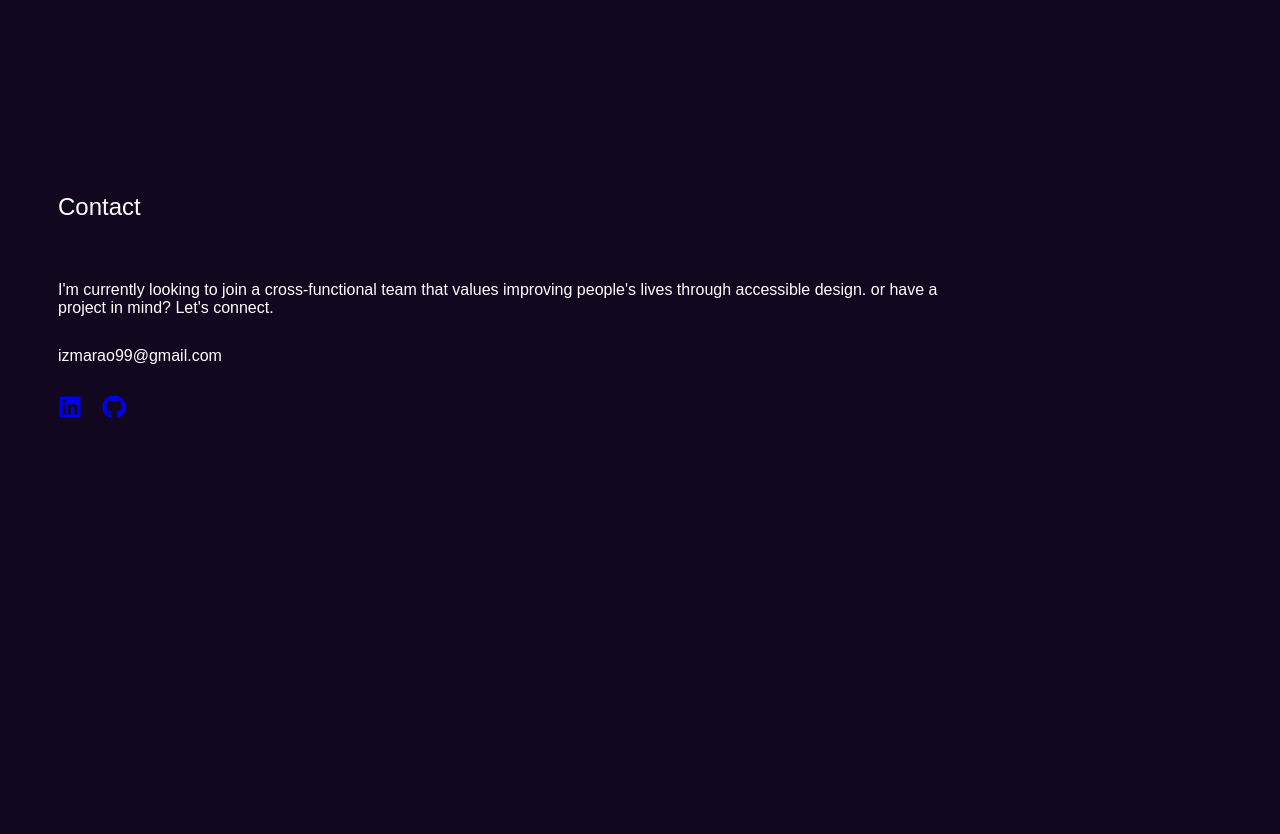
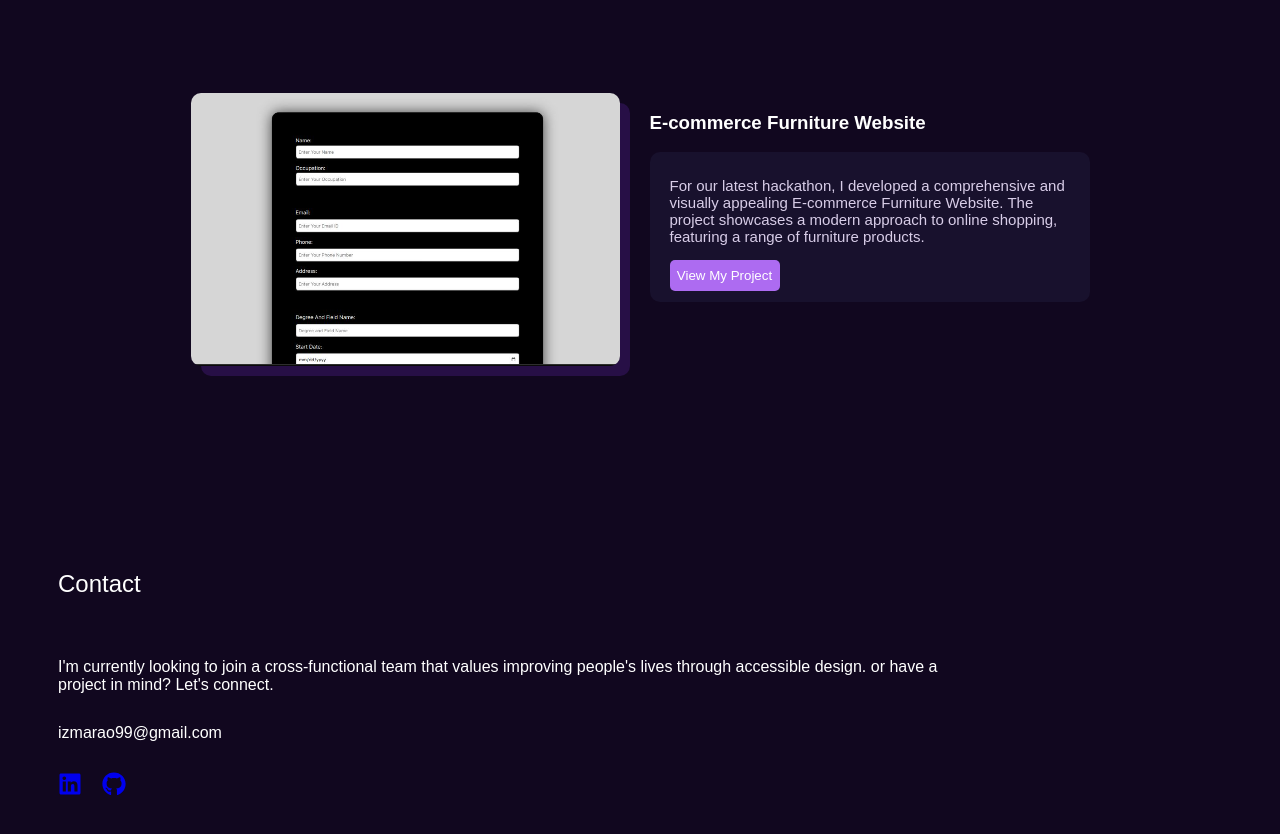
Before and after one commit to IzmaRao/portfolio, a Next.js app: page /projects in a window 1280 px wide. Shown: the part 2012-2846 px from the top of the page. Before the commit the page ends 2493 px from the top, so only its background shows below. Built offline with nearby package versions, Linux system fonts and the light colour scheme.

Commit message:
Update page.tsx

```diff
--- a/src/app/(Auth)/projects/page.tsx
+++ b/src/app/(Auth)/projects/page.tsx
@@ -5,6 +5,7 @@ import p1 from '../../../../public/p1.png';
 import p2 from '../../../../public/p2.png';
 import p3 from '../../../../public/p3.png';
 import p5 from '../../../../public/p5.png';
+import ecommerce from '../../../../public/ecommerce.PNG';
 
 
 function projects() {
@@ -100,6 +101,25 @@ function projects() {
         <Image data-aos="fade-up" className='project-one-img' alt='img' src={p5}/>
         </div>
       </div>
+
+       <div data-aos="fade-up" className='project-two'>
+      <div>
+        <Image data-aos="fade-up" className='project-two-img' alt='img' src={p3}/>
+        </div>
+        <div className='projects-content-two'>
+        <h3 data-aos="fade-up" className='project-two-h'>E-commerce Furniture Website</h3>
+        <div className='project-two-content-div'>
+        <p className='project-two-p'>For our latest hackathon, I developed a comprehensive and visually appealing E-commerce Furniture Website. The project showcases a modern approach to online shopping, featuring a range of furniture products.</p>
+          <div>
+          <Link href='https://ui-ux-hackathon-xi.vercel.app/'>
+          <button className='project-btn'>View My Project</button>
+          </Link>
+          </div>
+        </div>
+        </div>
+      </div>
+
+
     </div>
 
   </div>
```
